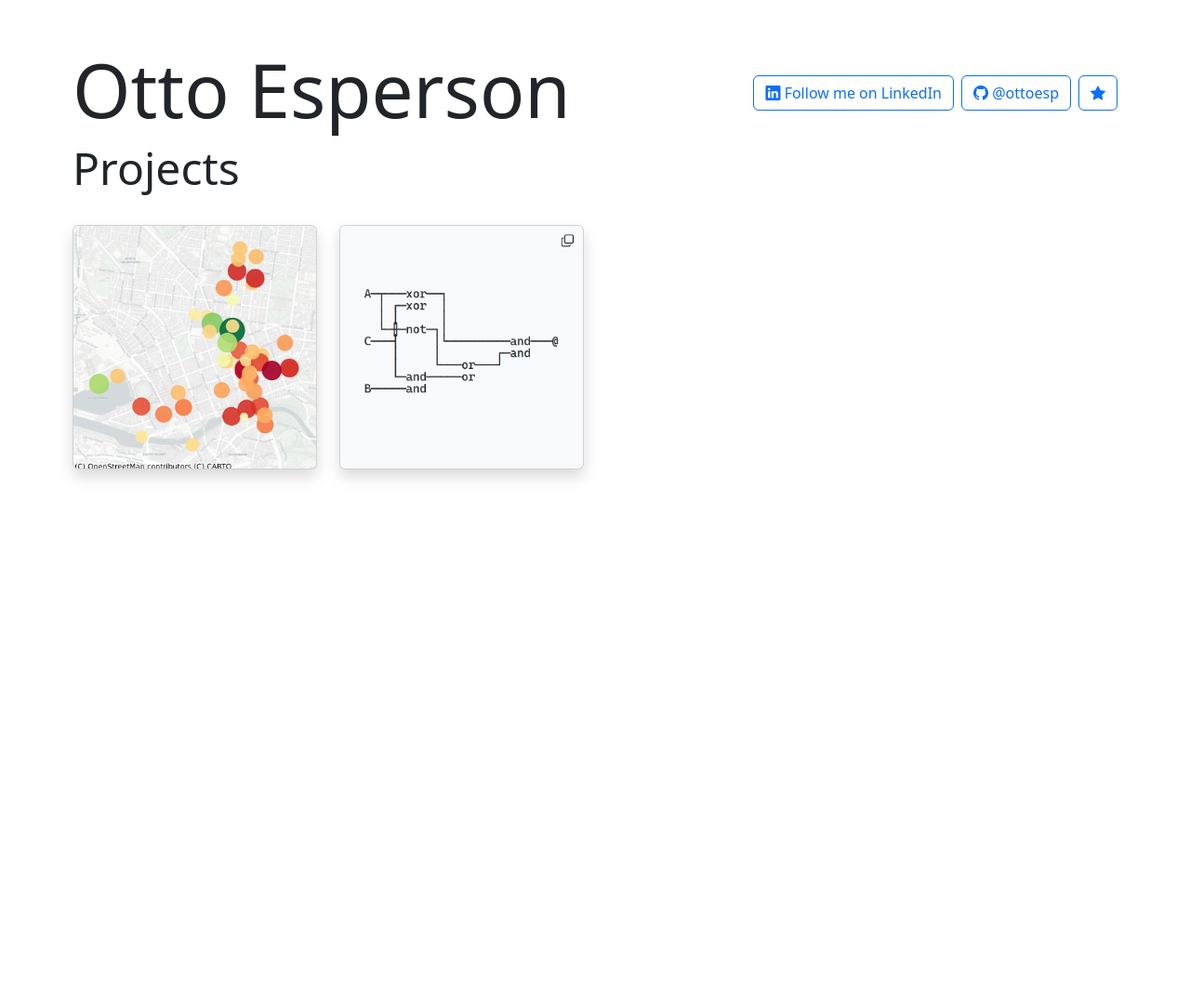
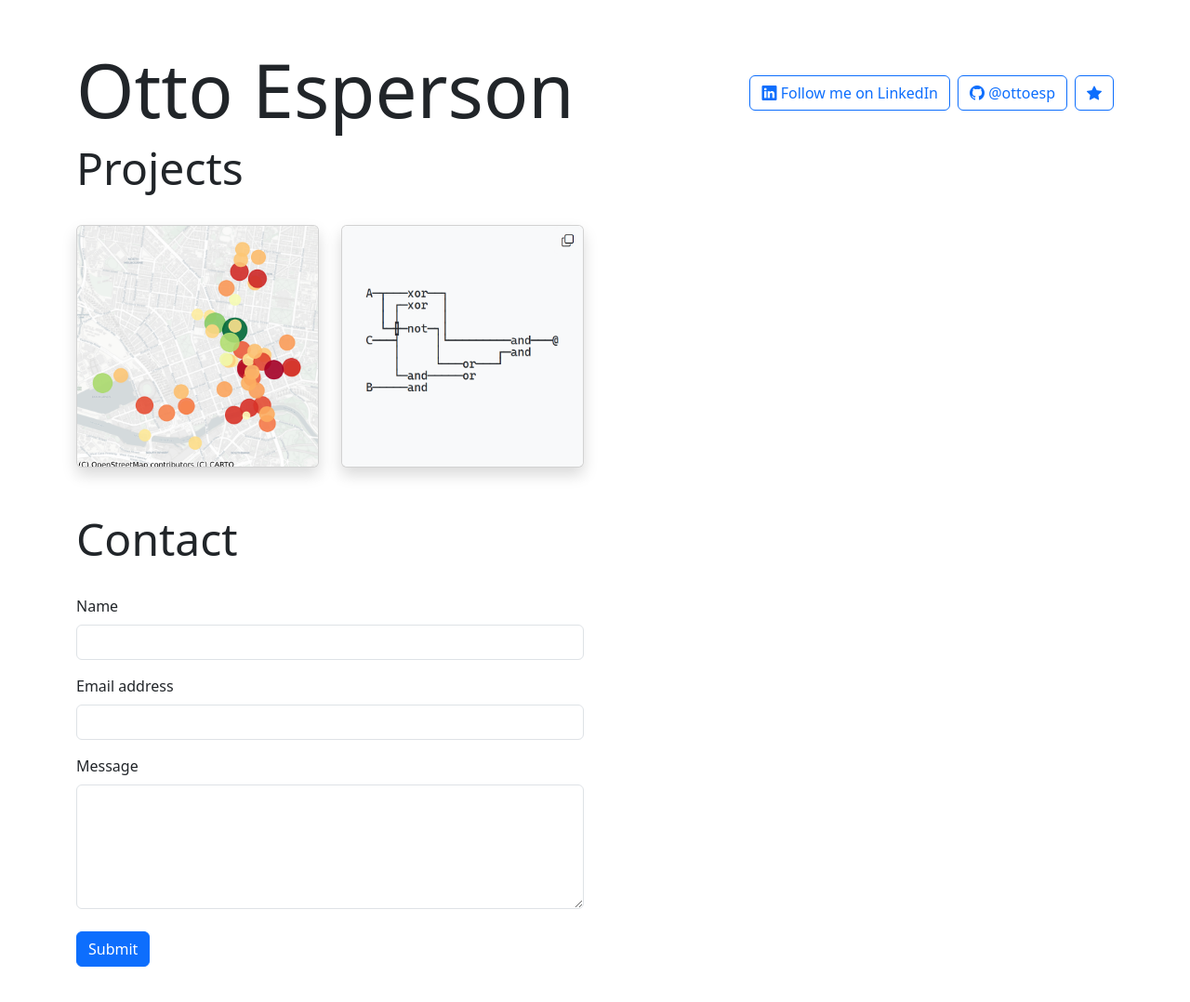
Before and after one commit to ottoesp/portfolio, a website built with Vite: page portfolio/src/index.html in a window 1280 px wide. Shown: the whole page at 93% size. Before the commit the page ends 800 px from the top, so only its background shows below. Built offline with nearby package versions, Linux system fonts and the light colour scheme.

Commit message:
Added contact form

```diff
--- a/portfolio/src/index.html
+++ b/portfolio/src/index.html
@@ -19,25 +19,29 @@
 </head>
 
 <body>
-    <div class="container mt-5 mb-20vh d-flex flex-column g-3">
+    <div class="container mt-5 mb-20vh d-flex flex-column">
         <div class="row gy-2">
             <div class="col-12 col-lg-8">
                 <h1 class="display-1">Otto Esperson</h1>
             </div>
-            <div class="col-12 col-lg-4 d-flex flex-nowrap align-items-center justify-content-center justify-content-lg-end gap-2">
-                <a href="https://www.linkedin.com/in/otto-esperson/" class="btn btn-outline-primary text-nowrap" title="Home">
+            <div
+                class="col-12 col-lg-4 d-flex flex-nowrap align-items-center justify-content-center justify-content-lg-end gap-2">
+                <a href="https://www.linkedin.com/in/otto-esperson/" class="btn btn-outline-primary text-nowrap"
+                    title="Home">
                     <i class="bi bi-linkedin"></i> <span class="d-none d-lg-inline">Follow me on LinkedIn</span>
                 </a>
-                <a href="https://github.com/ottoesp" class="btn btn-outline-primary text-nowrap" title="Follow on GitHub">
+                <a href="https://github.com/ottoesp" class="btn btn-outline-primary text-nowrap"
+                    title="Follow on GitHub">
                     <i class="bi bi-github"></i> <span class="d-none d-lg-inline">@ottoesp</span>
                 </a>
-                <a href="https://github.com/ottoesp/portfolio" class="btn btn-outline-primary text-nowrap" title="Star on GitHub">
+                <a href="https://github.com/ottoesp/portfolio" class="btn btn-outline-primary text-nowrap"
+                    title="Star on GitHub">
                     <i class="bi bi-star-fill"></i>
                 </a>
             </div>
         </div>
 
-        <div class="row g-4">
+        <div class="row g-4 mb-5">
             <div class="col-12">
                 <h3 class="display-5">Projects</h1>
             </div>
@@ -47,7 +51,8 @@
                         alt="map of pedestrian traffic in Melbourne">
                     <div class="card-img-overlay d-flex flex-column justify-content-center bg-primary bg-opacity-75">
                         <h5 class="card-title">Melbourne Pedestrian Investigation</h5>
-                        <p class="card-text">A statistical investigation into the effect of the COVID-19 pandemic on pedestrian traffic in Melbourne</p>
+                        <p class="card-text">A statistical investigation into the effect of the COVID-19 pandemic on
+                            pedestrian traffic in Melbourne</p>
                         <a href="https://pedestrians.ottoesperson.com/" class="stretched-link"></a>
                     </div>
                 </div>
@@ -64,8 +69,34 @@
                 </div>
             </div>
         </div>
+        <div class="row g-4">
+            <div class="col-12">
+                <h3 class="display-5">Contact</h3>
+            </div>
+            <div class="col-12 col-md-6">
+                <form action="https://www.formbackend.com/f/789e311e8cc4a8b1" method="POST">
+                    <div class="mb-3">
+                        <label for="name-contact" class="form-label">Name</label>
+                        <input type="text" class="form-control" id="name-contact" name="name" required>
+                    </div>
+                    <div class="mb-3">
+                        <label for="email-contact" class="form-label">Email address</label>
+                        <input type="email" class="form-control" id="email-contact" name="email" aria-describedby="emailHelp" required>
+                    </div>
+                    <div class="mb-4">
+                        <label for="message-contact" class="form-label">Message</label>
+                        <textarea class="form-control" id="message-contact" name="message" rows="5" required></textarea>
+                    </div>
+                    <div class="mb-4">
+                        <div class="g-recaptcha" data-sitekey="6Ld9EmAsAAAAAE1EBVBBiivRAp_zafR83JYcc7y_"></div>
+                    </div>
+                    <button type="submit" class="btn btn-primary">Submit</button>
+                </form>
+            </div>
+        </div>
     </div>
 
+    <script src="https://www.google.com/recaptcha/api.js"></script>
     <script src="https://cdn.jsdelivr.net/npm/bootstrap@5.3.8/dist/js/bootstrap.bundle.min.js"
         integrity="sha384-FKyoEForCGlyvwx9Hj09JcYn3nv7wiPVlz7YYwJrWVcXK/BmnVDxM+D2scQbITxI"
         crossorigin="anonymous"></script>
```
